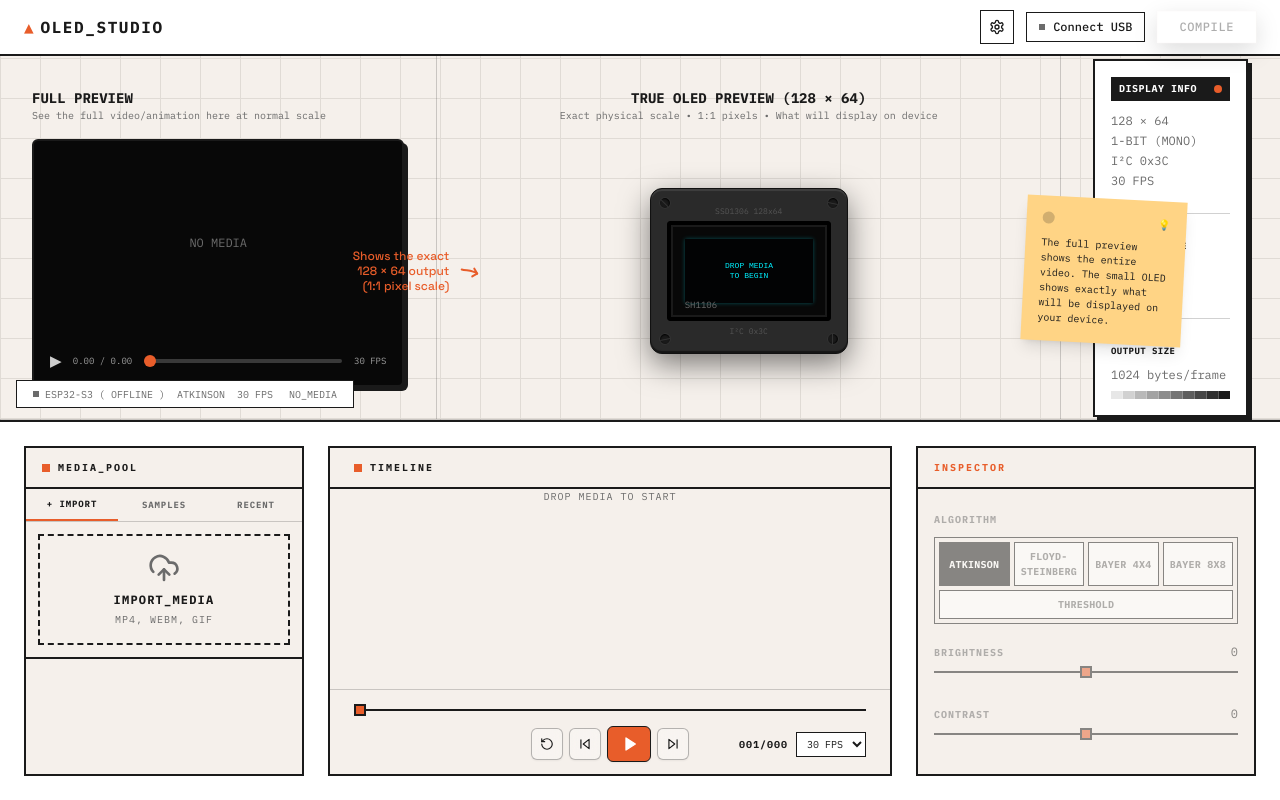
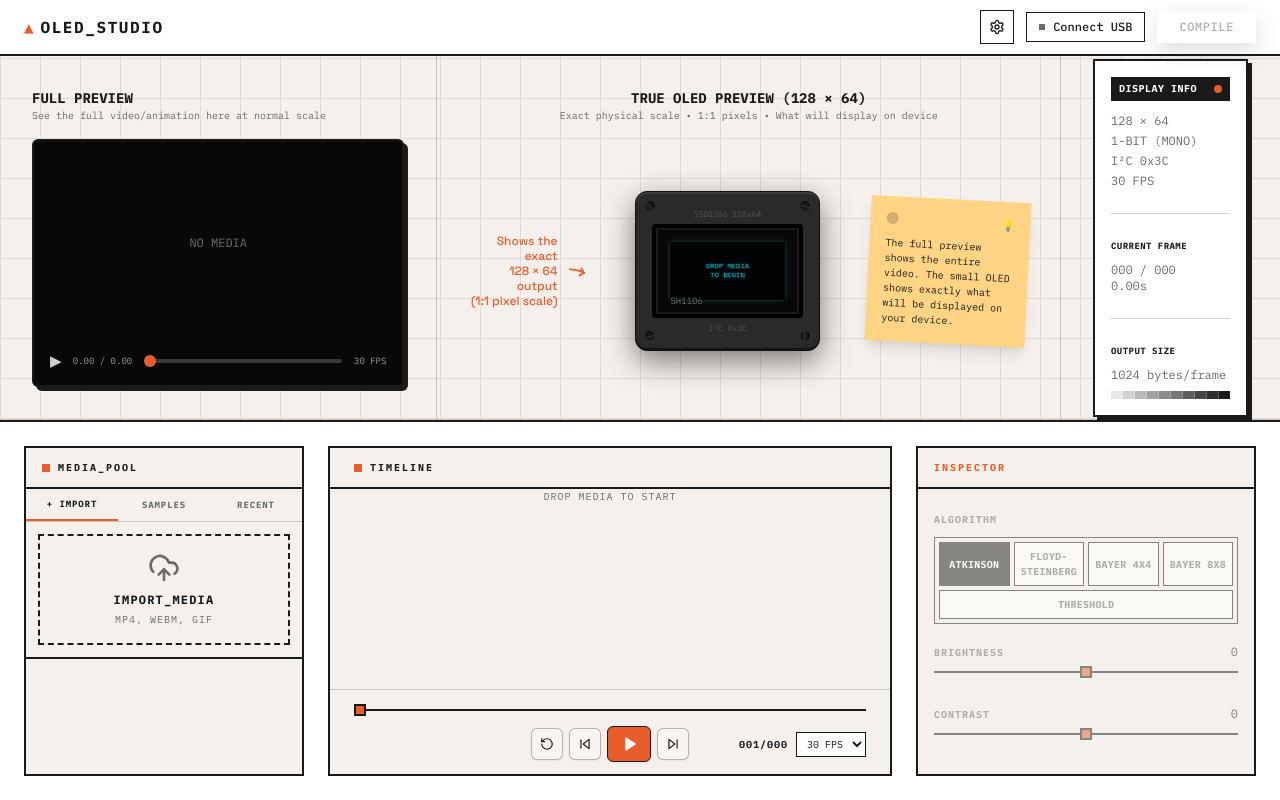
Before and after one commit to tezz-e/OLEDify, a React (Vite) app in the folder web/: page / in a window 1280 px wide. Built offline with nearby package versions, Linux system fonts and the light colour scheme.

Commit message:
fix-annotation-layout-and-remove-floating-footer

```diff
--- a/web/src/App.tsx
+++ b/web/src/App.tsx
@@ -412,9 +412,9 @@ export default function App() {
               <p className="font-mono text-[10px] text-[#6B6B6B]">Exact physical scale • 1:1 pixels • What will display on device</p>
             </div>
 
-            <div className="relative flex items-center justify-center w-full max-h-full flex-1 min-h-0">
+            <div className="relative flex items-center justify-center w-full max-h-full flex-1 min-h-0 gap-6 xl:gap-12">
               {/* Decorative Arrow & Text (Left) */}
-              <div className="absolute left-[5%] top-1/2 -translate-y-1/2 flex items-center gap-2 -translate-x-full pr-4 text-[#E85D2A] font-display font-medium text-xs leading-tight hidden lg:flex">
+              <div className="flex items-center gap-2 text-[#E85D2A] font-display font-medium text-xs leading-tight hidden lg:flex">
                 <div className="text-right">
                   Shows the exact<br/>128 × 64 output<br/>(1:1 pixel scale)
                 </div>
@@ -444,7 +444,7 @@ export default function App() {
               </div>
 
               {/* Decorative Sticky Note (Right) */}
-              <div className="absolute right-[5%] top-1/2 -translate-y-1/2 translate-x-full pl-6 hidden xl:block">
+              <div className="hidden xl:block">
                 <div className="bg-[#FFD485] text-[#1A1A1A] p-4 font-mono text-[10px] w-40 shadow-lg rotate-3">
                   <div className="flex justify-between items-start mb-2">
                     <div className="w-3 h-3 rounded-full bg-[#1A1A1A]/20" />
@@ -638,34 +638,6 @@ export default function App() {
         </aside>
       </main>
 
-      {/* Status Footer */}
-      <footer className="absolute bottom-[392px] left-4 h-7 bg-white border border-[#1A1A1A] px-4 flex items-center justify-between text-[10px] font-mono text-[#6B6B6B] z-20 gap-4">
-        <div className="flex items-center space-x-3">
-          <span className="flex items-center gap-1.5">
-            <span className={`w-1.5 h-1.5 ${serialConnected ? 'bg-[#E85D2A]' : 'bg-[#6B6B6B]'}`}></span>
-            {hardwareConfig.mcu.toUpperCase()} (
-            <DecryptedText
-              key={serialConnected ? 'connected' : 'offline'}
-              text={serialConnected ? 'CONNECTED' : 'OFFLINE'}
-              speed={30}
-              characters="0123456789ABCDEF"
-              animateOn="view"
-            />
-            )
-          </span>
-          <span>{ditherConfig.algorithm.toUpperCase()}</span>
-          <span>{targetFps} FPS</span>
-        </div>
-        <div className="flex items-center gap-1">
-          {media ? (
-            <>
-              <CountUp to={media.frames.length} duration={0.4} />
-              <span>FRAMES_TOTAL</span>
-            </>
-          ) : 'NO_MEDIA'}
-        </div>
-      </footer>
-
       {/* Modals */}
       <SettingsModal
         isOpen={settingsOpen}
```
